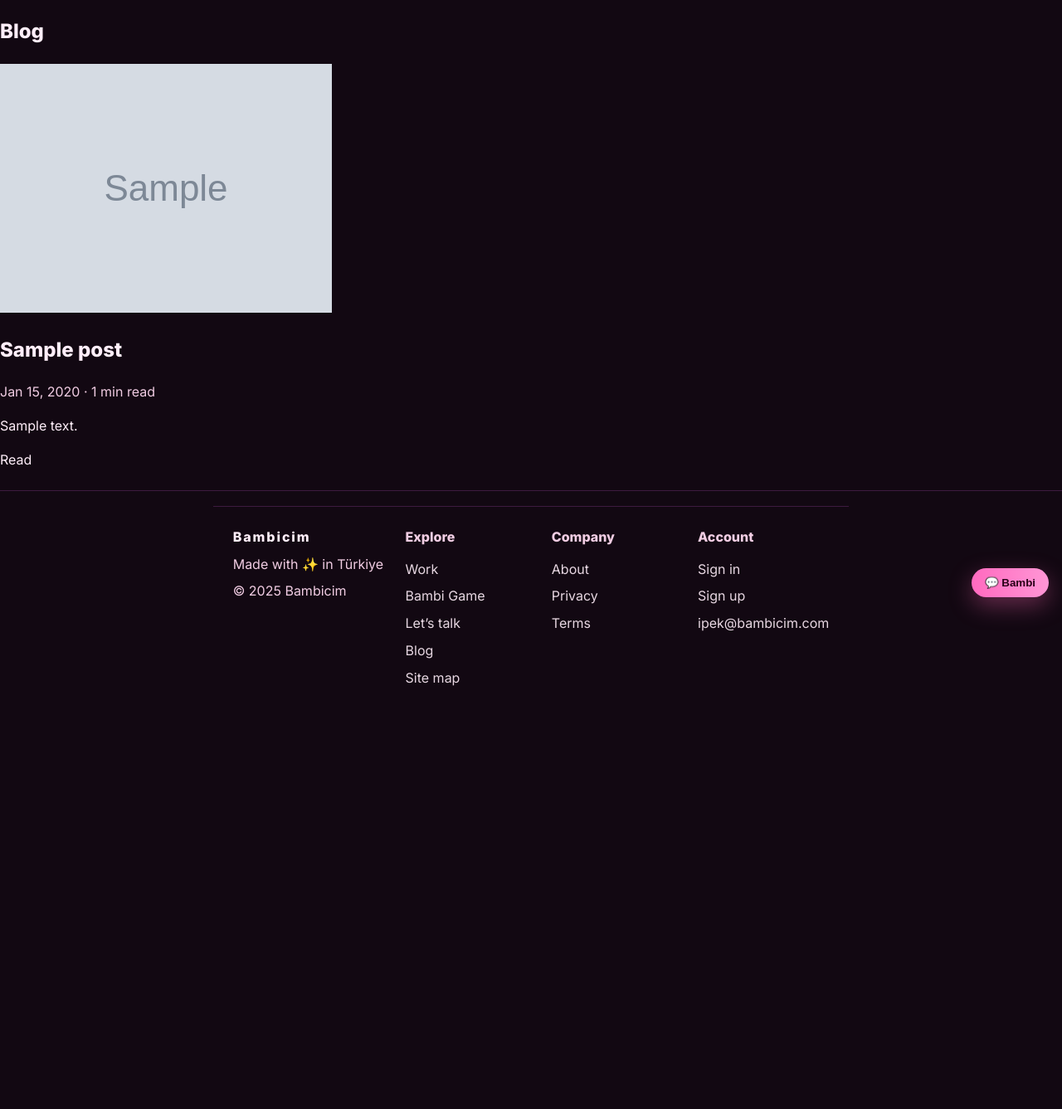
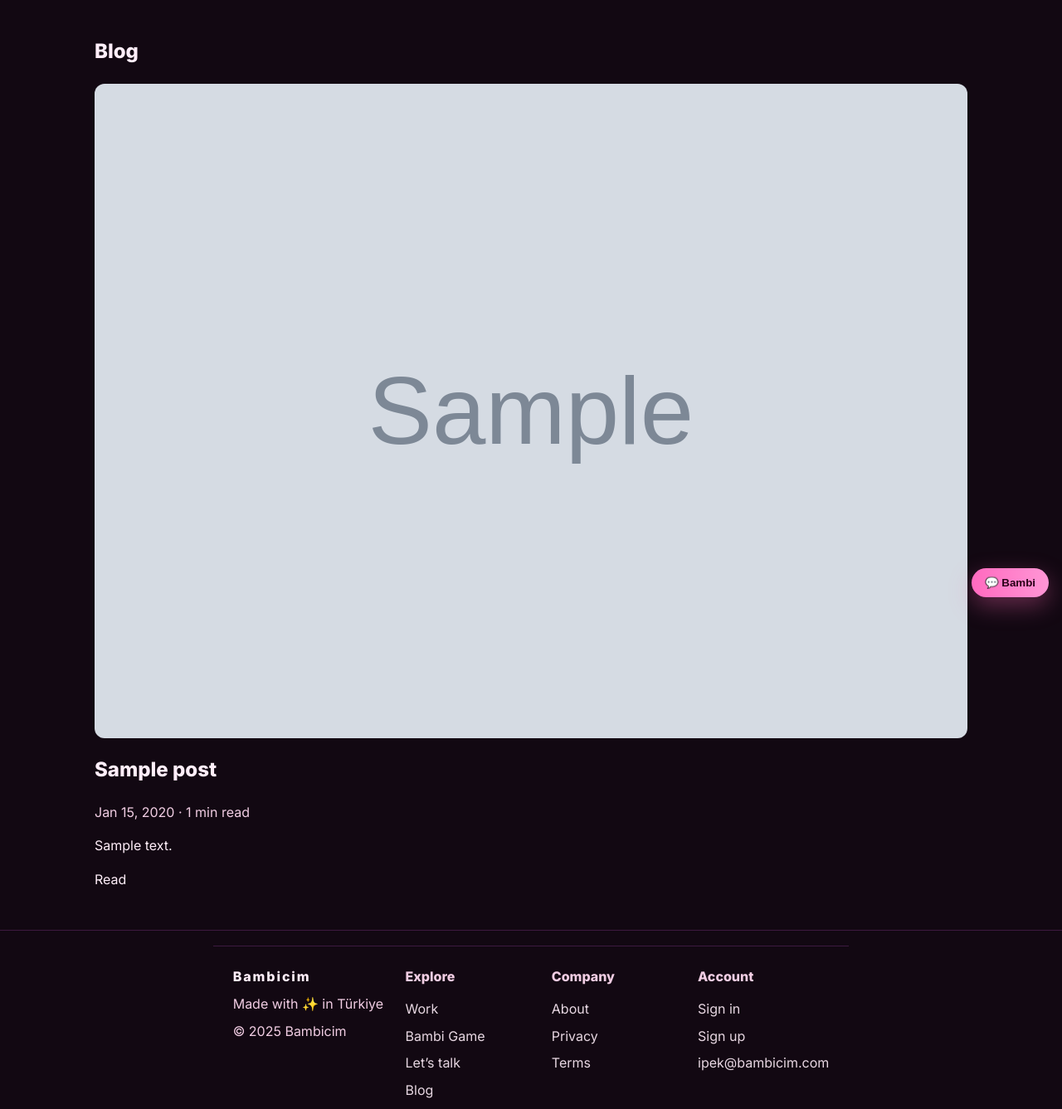
Before and after one commit to mertbayrakuni/Bambicim, a Django app: page /blog/ in a window 1280 px wide. Shown: the part 64-1401 px from the top of the page at 83% size. Before the commit the page ends 891 px from the top, so only its background shows below. Run offline with Django 5.2, Linux system fonts and the light colour scheme; tables that the repository leaves empty hold one stand-in row (values such as "Sample post"); grey boxes marked "Sample" are stand-in pictures.

Commit message:
v1.8.0 blog finish

```diff
--- a/core/static/css/style.css
+++ b/core/static/css/style.css
@@ -978,3 +978,22 @@ a {
         bottom: 12px;
     }
 }
+
+.blog-index .empty {
+    padding: 2rem 0;
+    text-align: center;
+    opacity: .8;
+}
+
+.posts-grid {
+    display: grid;
+    grid-template-columns: repeat(auto-fit, minmax(260px, 1fr));
+    gap: 1.25rem;
+}
+
+.post-card img {
+    display: block;
+    width: 100%;
+    height: auto;
+    border-radius: 12px;
+}
--- a/templates/blog/detail.html
+++ b/templates/blog/detail.html
@@ -11,7 +11,7 @@
     {% endif %}
 {% endblock %}
 {% block content %}
-    <article class="wrap blog-detail">
+    <article class="b-container blog-detail">
         <header class="post-header">
             <h1 class="h-xl">{{ post.title }}</h1>
             <p class="muted">{{ post.publish_at|date:"M d, Y" }} · {{ post.reading_time }} min read
--- a/templates/blog/index.html
+++ b/templates/blog/index.html
@@ -2,7 +2,7 @@
 {% load static %}
 {% block title %}Blog — Bambicim{% endblock %}
 {% block content %}
-    <section class="wrap blog-index">
+    <section class="b-container blog-index">
         <h1 class="h-xl">Blog</h1>
         {% if category %}<p>Category: {{ category.name }}</p>{% endif %}
         {% if tag %}<p>Tag: {{ tag.name }}</p>{% endif %}
@@ -23,7 +23,7 @@
                     </div>
                 </article>
             {% empty %}
-                <p>No posts yet.</p>
+                <p class="empty muted">No posts yet.</p>
             {% endfor %}
         </div>
 
```
